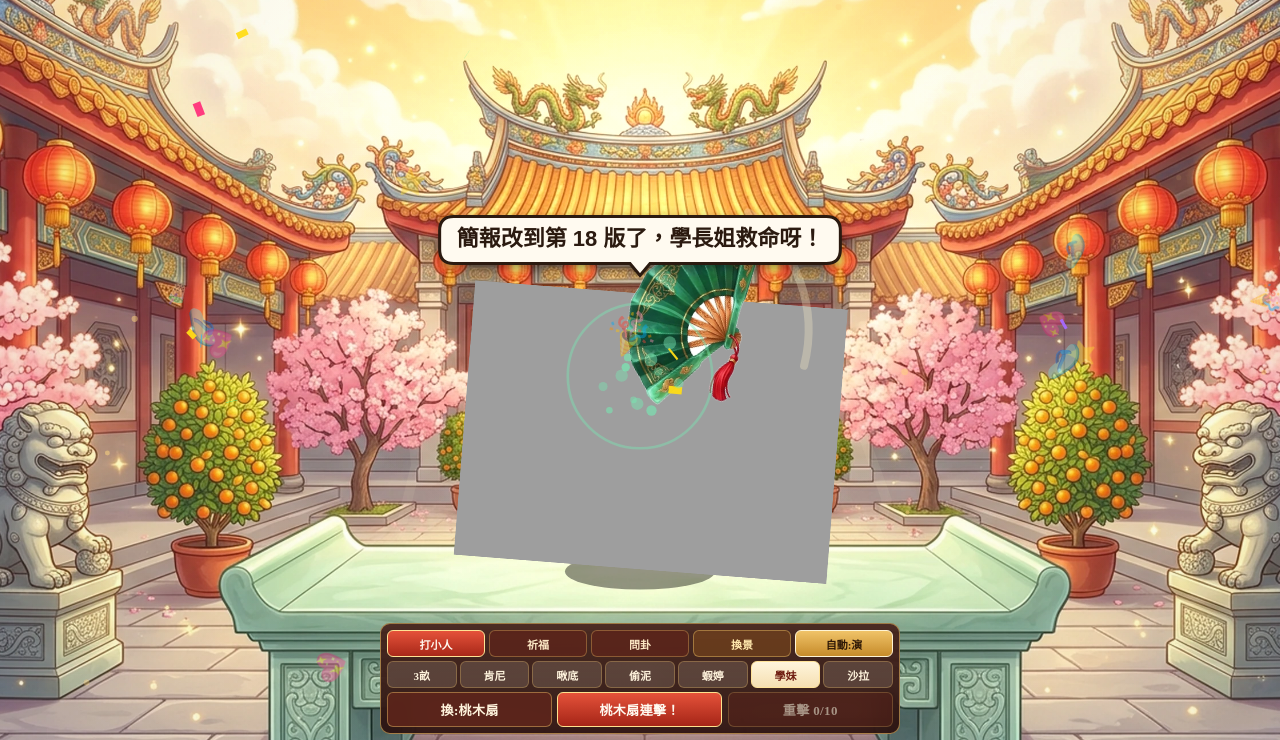
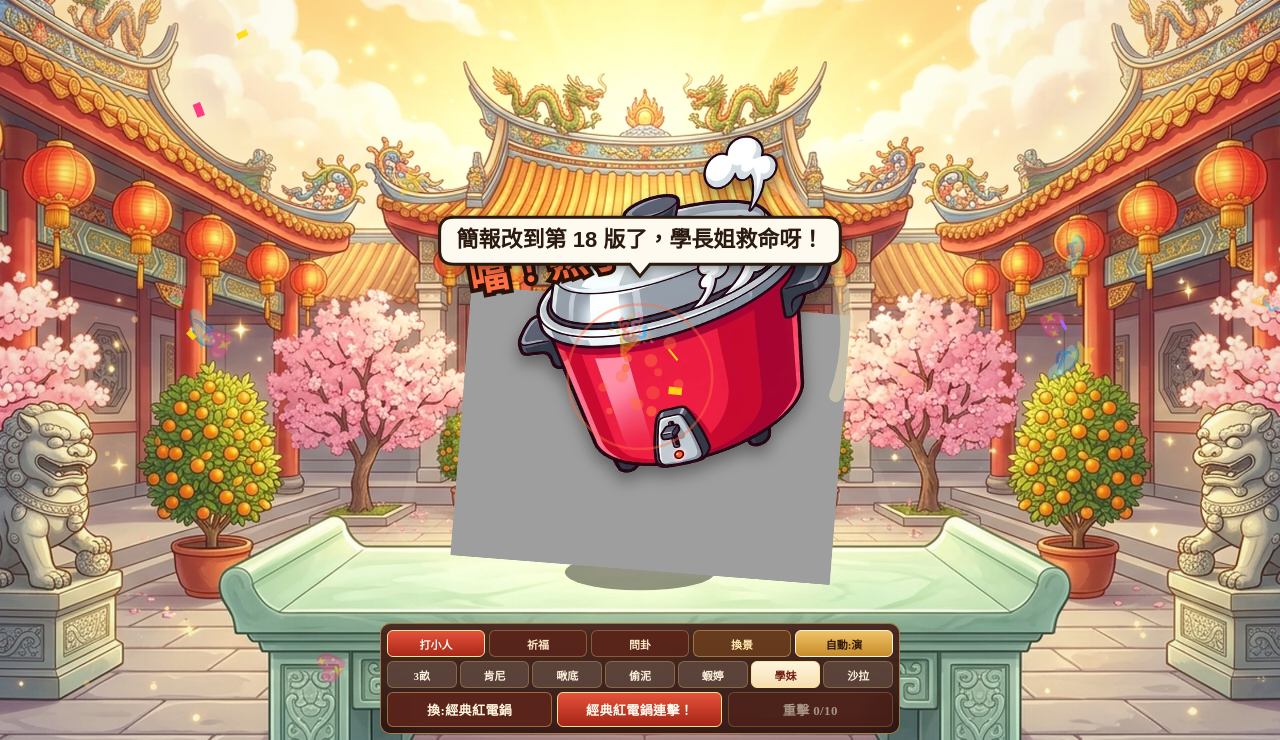
Before and after one commit to HelloPages/arcade, a plain HTML site: page xinan.html in a window 1280 px wide. Shown: the part 60-800 px from the top of the page. Drawn offline with Linux system fonts and the light colour scheme.

Commit message:
feat(xinan): oversized hilarious Taiwanese weapons (giant slipper, red banquet stool, bug zapper, red rice cooker) v_18:38:00

```diff
--- a/xinan.html
+++ b/xinan.html
@@ -16,7 +16,7 @@
         <span class="brand-seal">殿</span>
         <div class="brand-text">
           <h1>心安宮</h1>
-          <span class="sub">v_16:40:00</span>
+          <span class="sub">v_18:38:00</span>
         </div>
         <div class="merit-badge" title="心安指數">
           <span class="merit-label">心安</span>
@@ -50,6 +50,6 @@
   </div>
 
   <script src="./arcade-i18n.js?v=20261122_i18n_menu_v1"></script>
-  <script src="./xinan.js?v=20261122_i18n_menu_v1"></script>
+  <script src="./xinan.js?v=20261122_tw_giant_v1"></script>
 </body>
 </html>
--- a/xinan.js
+++ b/xinan.js
@@ -26,10 +26,10 @@
     sceneFestival: "./assets/xinan-scene-festival.webp?v=20261122_party_v1",
     sceneSkylantern: "./assets/xinan-scene-skylantern.webp?v=20261122_party_v1",
     sceneOraclehall: "./assets/xinan-scene-oraclehall.webp?v=20261122_party_v1",
-    "weapon-slipper": "./assets/v2/weapon-slipper.webp",
-    "weapon-clog": "./assets/v2/weapon-clog.webp",
-    "weapon-mallet": "./assets/v2/weapon-mallet.webp",
-    "weapon-fan": "./assets/v2/weapon-fan.webp",
+    "weapon-slipper": "./assets/v2/weapon-slipper.webp?v=20261122_tw_giant_v1",
+    "weapon-stool": "./assets/v2/weapon-stool.webp?v=20261122_tw_giant_v1",
+    "weapon-zapper": "./assets/v2/weapon-zapper.webp?v=20261122_tw_giant_v1",
+    "weapon-cooker": "./assets/v2/weapon-cooker.webp?v=20261122_tw_giant_v1",
     "bless-lantern": "./assets/v2/bless-lantern.webp",
     "bless-ingot": "./assets/v2/bless-ingot.webp",
     "bless-lotus": "./assets/v2/bless-lotus.webp",
@@ -127,7 +127,7 @@
   const bgKey = preferDesktopBg ? "bgDesktop" : "bg";
   const immediateKeys = [
     bgKey,
-    "weapon-slipper",
+    "weapon-slipper", "weapon-stool", "weapon-zapper", "weapon-cooker",
     "Tony_normal", "Tony_happy", "Tony_hurt_cry", "Tony_innocent"
   ];
   immediateKeys.forEach(loadImg);
@@ -163,27 +163,39 @@
       gain.gain.exponentialRampToValueAtTime(0.001, now + 0.24);
       osc.connect(gain).connect(ac.destination);
       osc.start(now); osc.stop(now + 0.25);
-    } else if (weaponId === "clog") {
+    } else if (weaponId === "zapper") {
+      // 阿嬤電蚊拍「滋滋啪！」高壓電擊聲
+      osc.type = "sawtooth";
+      osc.frequency.setValueAtTime(1080, now);
+      osc.frequency.exponentialRampToValueAtTime(210, now + 0.14);
+      gain.gain.setValueAtTime(0.22, now);
+      gain.gain.exponentialRampToValueAtTime(0.001, now + 0.16);
+      osc.connect(gain).connect(ac.destination);
+      osc.start(now); osc.stop(now + 0.17);
+    } else if (weaponId === "cooker") {
+      // 經典紅電鍋「噹！飯熟了！」清脆金屬響鈴聲
+      osc.type = "sine";
+      osc.frequency.setValueAtTime(1240, now);
+      osc.frequency.exponentialRampToValueAtTime(1180, now + 0.35);
+      gain.gain.setValueAtTime(0.26, now);
+      gain.gain.exponentialRampToValueAtTime(0.001, now + 0.38);
+      osc.connect(gain).connect(ac.destination);
+      osc.start(now); osc.stop(now + 0.40);
+    } else if (weaponId === "stool") {
+      // 辦桌紅塑膠椅「哐噹！」空心塑膠重擊聲
       osc.type = "square";
-      osc.frequency.setValueAtTime(420, now);
-      osc.frequency.exponentialRampToValueAtTime(130, now + 0.11);
-      gain.gain.setValueAtTime(0.20, now);
-      gain.gain.exponentialRampToValueAtTime(0.001, now + 0.12);
+      osc.frequency.setValueAtTime(260, now);
+      osc.frequency.exponentialRampToValueAtTime(88, now + 0.15);
+      gain.gain.setValueAtTime(0.24, now);
+      gain.gain.exponentialRampToValueAtTime(0.001, now + 0.16);
       osc.connect(gain).connect(ac.destination);
-      osc.start(now); osc.stop(now + 0.13);
-    } else if (weaponId === "fan") {
-      osc.type = "sine";
-      osc.frequency.setValueAtTime(720, now);
-      osc.frequency.exponentialRampToValueAtTime(240, now + 0.14);
-      gain.gain.setValueAtTime(0.22, now);
-      gain.gain.exponentialRampToValueAtTime(0.001, now + 0.15);
-      osc.connect(gain).connect(ac.destination);
-      osc.start(now); osc.stop(now + 0.16);
+      osc.start(now); osc.stop(now + 0.17);
     } else {
+      // 巨型藍白拖「啪啦！」清脆拖鞋聲
       osc.type = "triangle";
-      osc.frequency.setValueAtTime(290, now);
-      osc.frequency.exponentialRampToValueAtTime(68, now + 0.12);
-      gain.gain.setValueAtTime(0.24, now);
+      osc.frequency.setValueAtTime(320, now);
+      osc.frequency.exponentialRampToValueAtTime(64, now + 0.12);
+      gain.gain.setValueAtTime(0.26, now);
       gain.gain.exponentialRampToValueAtTime(0.001, now + 0.13);
       osc.connect(gain).connect(ac.destination);
       osc.start(now); osc.stop(now + 0.14);
@@ -490,10 +502,10 @@
     }
   ];
   const weapons = [
-    { id: "slipper", label: "藍白拖", sprite: "weapon-slipper", color: "#6ec6ff", power: 2 },
-    { id: "clog", label: "紅木屐", sprite: "weapon-clog", color: "#ff7256", power: 3 },
-    { id: "mallet", label: "虎頭鎚", sprite: "weapon-mallet", color: "#ffd466", power: 4 },
-    { id: "fan", label: "桃木扇", sprite: "weapon-fan", color: "#79e6b2", power: 3 }
+    { id: "slipper", label: "巨型藍白拖", sprite: "weapon-slipper", color: "#5cc8ff", power: 2, stamp: { tw: "啪啦！！", en: "MEGA SMACK!", ko: "찰싹!!" } },
+    { id: "stool", label: "辦桌紅椅", sprite: "weapon-stool", color: "#ff4d4d", power: 4, stamp: { tw: "哐噹！！", en: "STOOL BONK!", ko: "쾅!!" } },
+    { id: "zapper", label: "阿嬤電蚊拍", sprite: "weapon-zapper", color: "#ffe047", power: 3, stamp: { tw: "滋滋啪！！", en: "BZZZT ZAP!", ko: "찌릿!!" } },
+    { id: "cooker", label: "經典紅電鍋", sprite: "weapon-cooker", color: "#ff7043", power: 4, stamp: { tw: "噹！熟了！", en: "DING! DONE!", ko: "땡! 다됐다!" } }
   ];
 
   // 預設啟動就是「偷泥」+「藍白拖」
@@ -504,6 +516,8 @@
   let slapCharge = 0; // 0..10
   let weaponAnim = 0;
   let weaponHeavy = false;
+  let weaponStampTimer = 0;
+  let weaponStampText = "";
   let villainSquash = 0;
   let villainDizzy = 0;
   let villainFly = 0;
@@ -540,7 +554,7 @@
       bannerAutoOff: "🖐️ 已暫停自動劇情，換你親自開玩！",
       bannerScene: (lbl) => `🏮 已切換場景：${lbl}`,
       names: { three_mu: "3畝", kenny: "肯尼", judy: "啾底", tony: "偷泥", shrimp: "蝦婷", junior: "學妹", sara: "沙拉" },
-      weapons: { slipper: "藍白拖", clog: "紅木屐", mallet: "虎頭鎚", fan: "桃木扇" },
+      weapons: { slipper: "巨型藍白拖", stool: "辦桌紅椅", zapper: "阿嬤電蚊拍", cooker: "經典紅電鍋" },
       blessings: { lantern: "平安天燈", wealth: "招財進寶", career: "貴人相助", health: "健康平安" },
       scenes: { sunny: "櫻花廟埕", office: "歡樂螢幕間", festival: "廟口嘉年華", skylantern: "天燈雲海台", oraclehall: "金龍問卦殿", night: "暮色雕龍殿" }
     },
@@ -568,7 +582,7 @@
       bannerAutoOff: "🖐️ Auto-show paused — you're in full control!",
       bannerScene: (lbl) => `🏮 Stage switched: ${lbl}`,
       names: { three_mu: "3Mu", kenny: "Kenny", judy: "Judy", tony: "Tony", shrimp: "Shrimp", junior: "Junior", sara: "Sara" },
-      weapons: { slipper: "Slipper", clog: "Wood Clog", mallet: "Tiger Mallet", fan: "Lucky Fan" },
+      weapons: { slipper: "Mega Slipper", stool: "Red Stool", zapper: "Bug Zapper", cooker: "Rice Cooker" },
       blessings: { lantern: "Sky Lantern", wealth: "Jackpot", career: "Promotion", health: "Good Vibes" },
       scenes: { sunny: "Blossom Courtyard", office: "Monitor Showroom", festival: "Temple Carnival", skylantern: "Lantern Terrace", oraclehall: "Dragon Oracle Hall", night: "Twilight Shrine" }
     },
@@ -596,7 +610,7 @@
       bannerAutoOff: "🖐️ 자동 모드 일시정지 — 이제 직접 플레이하세요!",
       bannerScene: (lbl) => `🏮 배경 전환: ${lbl}`,
       names: { three_mu: "3무", kenny: "케니", judy: "주디", tony: "토니", shrimp: "슈림프", junior: "후배", sara: "사라" },
-      weapons: { slipper: "슬리퍼", clog: "나막신", mallet: "호랑이망치", fan: "복부채" },
+      weapons: { slipper: "초대형 슬리퍼", stool: "빨간 의자", zapper: "전기 모기채", cooker: "빨간 밥솥" },
       blessings: { lantern: "소원 풍등", wealth: "재물운", career: "귀인운", health: "건강운" },
       scenes: { sunny: "벚꽃 사당 마당", office: "즐거운 모니터 룸", festival: "사당 축제 광장", skylantern: "풍등 구름 전망대", oraclehall: "황금용 운세전", night: "황혼 용조각전" }
     }
@@ -691,9 +705,11 @@
 
     weaponAnim = 1;
     weaponHeavy = heavy;
-    villainSquash = heavy ? 1.0 : 0.65;
-    villainDizzy = heavy ? 2.2 : 0.85;
-    shake = heavy ? 18 : (selectedWeapon.id === "mallet" ? 11 : 7);
+    villainSquash = heavy ? 1.12 : 0.78;
+    villainDizzy = heavy ? 2.4 : 0.95;
+    shake = heavy ? 22 : ((selectedWeapon.id === "stool" || selectedWeapon.id === "cooker") ? 13 : 9);
+    weaponStampTimer = heavy ? 0.75 : 0.52;
+    weaponStampText = (selectedWeapon.stamp && (selectedWeapon.stamp[getXinanLang()] || selectedWeapon.stamp.tw)) || "啪啦！！";
 
     const altarX = vw * 0.5;
     const altarY = vh * 0.56;
@@ -1416,37 +1432,60 @@
 
       // 人物下方不再顯示多餘名字標籤牌，保持手機與桌面神壇乾淨清爽
 
-      // 武器動態揮擊：待機與換道具時停靠在角色右上方外側，絕不遮擋人物
+      // 誇張巨型台式搞笑武器揮擊：待機時已經超大浮在右側，砸下去直接膨脹成漫畫巨無霸！
       const wImg = imgs[selectedWeapon.sprite];
       if (wImg && wImg.complete && wImg.naturalWidth > 0) {
         const swing = weaponAnim > 0 ? Math.sin(weaponAnim * Math.PI) : 0;
-        const idleSize = Math.min(112, propBase * 0.24);
-        const hitSize = Math.min(185, propBase * 0.36) * (weaponHeavy ? 1.2 : 1);
+        const idleSize = Math.min(188, propBase * 0.44);
+        const hitSize = Math.min(345, propBase * 0.80) * (weaponHeavy ? 1.28 : 1.0);
         const wSize = idleSize + (hitSize - idleSize) * swing;
-        const restX = Math.min(vw - idleSize * 0.68, altarX + Math.max(122, vSize * 0.55));
-        const restY = altarY - vSize * 0.34;
-        const wxPos = restX + (altarX + 18 - restX) * swing;
-        const wyPos = restY + (altarY - vSize * 0.14 - restY) * swing;
-        const wRot = 0.28 - swing * 1.05;
+        const restX = Math.min(vw - idleSize * 0.46, altarX + Math.max(115, vSize * 0.54));
+        const restY = altarY - vSize * 0.28;
+        const wxPos = restX + (altarX + 6 - restX) * swing;
+        const wyPos = restY + (altarY - vSize * 0.16 - restY) * swing;
+        const wRot = 0.24 - swing * 1.25 + Math.sin(t * 3.1) * 0.05 * (1 - swing);
+        const comicScaleX = 1 + swing * (weaponHeavy ? 0.22 : 0.14);
+        const comicScaleY = 1 - swing * 0.10;
 
         ctx.save();
-        if (swing > 0.12) {
-          // 揮擊弧形光軌（Swing Trail）
+        if (swing > 0.10) {
+          // 誇張漫畫揮擊殘影弧光（巨型台式武器專屬）
           ctx.beginPath();
-          ctx.arc(altarX + 24, altarY - vSize * 0.18, vSize * 0.52, -0.95, 0.25);
-          ctx.strokeStyle = weaponHeavy ? `rgba(255, 212, 102, ${swing * 0.72})` : `rgba(255, 240, 200, ${swing * 0.45})`;
-          ctx.lineWidth = weaponHeavy ? 14 : 8;
+          ctx.arc(altarX + 18, altarY - vSize * 0.18, vSize * 0.68, -1.15, 0.35);
+          ctx.strokeStyle = weaponHeavy ? `rgba(255, 212, 102, ${swing * 0.88})` : `rgba(255, 240, 190, ${swing * 0.62})`;
+          ctx.lineWidth = weaponHeavy ? 22 : 13;
           ctx.lineCap = "round";
           ctx.stroke();
         }
-        ctx.translate(wxPos, wyPos + Math.sin(t * 2.8) * 3 * (1 - swing));
+        ctx.translate(wxPos, wyPos + Math.sin(t * 2.8) * 5 * (1 - swing));
         ctx.rotate(wRot);
-        if (weaponHeavy && weaponAnim > 0) {
-          ctx.shadowColor = "#ffd466";
-          ctx.shadowBlur = 28;
-        }
+        ctx.scale(comicScaleX, comicScaleY);
+        ctx.shadowColor = weaponHeavy ? "#ffd466" : "rgba(0,0,0,0.38)";
+        ctx.shadowBlur = weaponHeavy ? 34 : 16;
+        ctx.shadowOffsetY = weaponHeavy ? 0 : 8;
         const aspect = wImg.naturalWidth / wImg.naturalHeight;
         ctx.drawImage(wImg, -wSize * aspect * 0.5, -wSize * 0.5, wSize * aspect, wSize);
+        ctx.restore();
+      }
+
+      // 爆笑漫畫撞擊擬聲字（啪啦！！／哐噹！！／滋滋啪！！／噹！熟了！）
+      if (weaponStampTimer > 0 && weaponStampText) {
+        weaponStampTimer = Math.max(0, weaponStampTimer - dt);
+        const p = Math.min(1, weaponStampTimer / 0.25);
+        const popScale = 0.85 + Math.sin(Math.min(1, (0.55 - weaponStampTimer) * 5) * Math.PI * 0.5) * 0.32;
+        ctx.save();
+        ctx.globalAlpha = p;
+        ctx.translate(altarX - vSize * 0.26, altarY - vSize * 0.42 - (1 - p) * 24);
+        ctx.rotate(-0.18);
+        ctx.scale(popScale, popScale);
+        ctx.font = `900 ${weaponHeavy ? 42 : 34}px 'Noto Serif TC', 'PingFang TC', sans-serif`;
+        ctx.textAlign = "center";
+        ctx.textBaseline = "middle";
+        ctx.lineWidth = 7;
+        ctx.strokeStyle = "#2b1208";
+        ctx.strokeText(weaponStampText, 0, 0);
+        ctx.fillStyle = selectedWeapon.color || "#ffe047";
+        ctx.fillText(weaponStampText, 0, 0);
         ctx.restore();
       }
 
```
Also changed, not shown: assets/v2/weapon-cooker.webp (added), assets/v2/weapon-stool.webp (added), assets/v2/weapon-zapper.webp (added).
